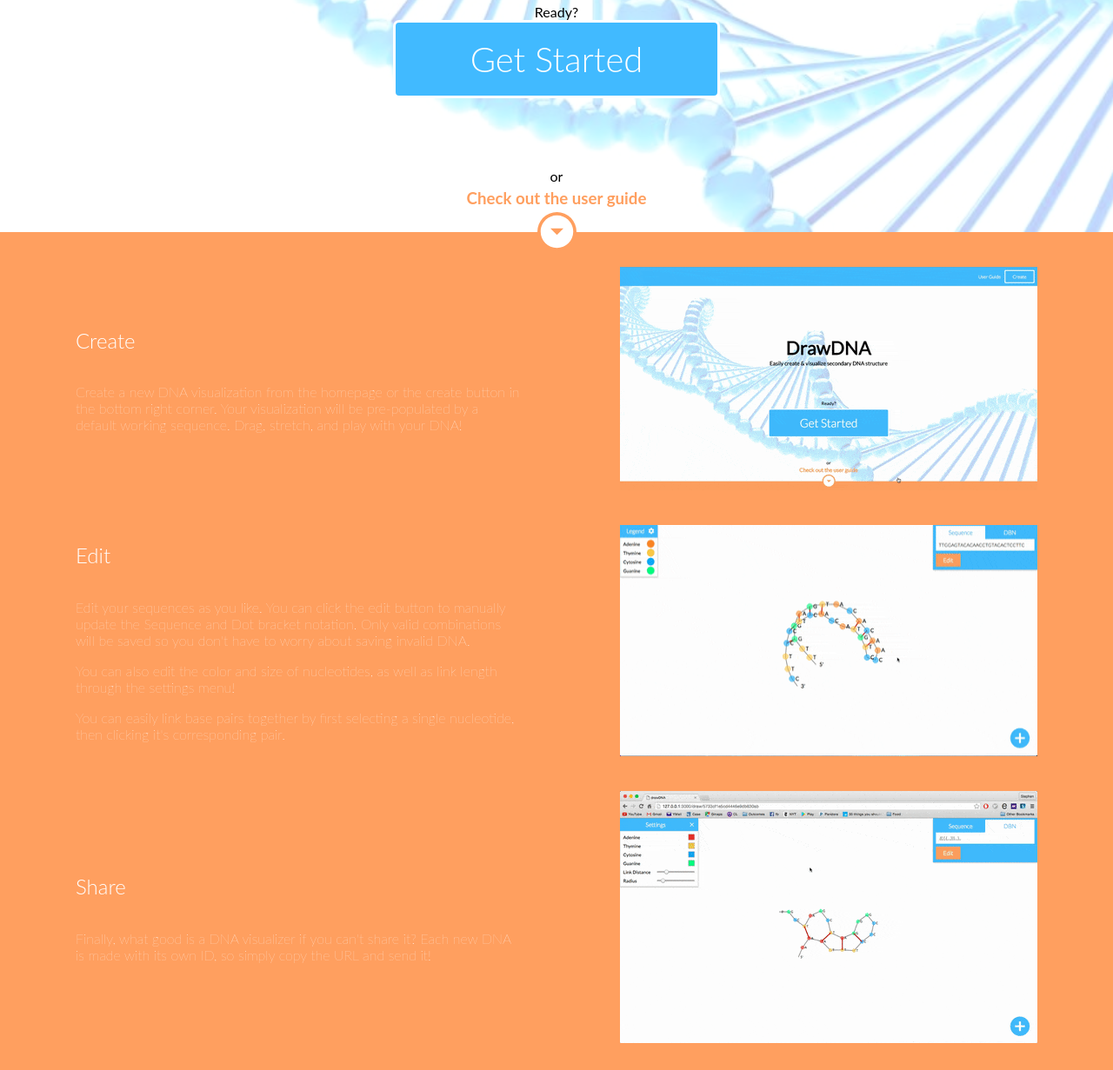
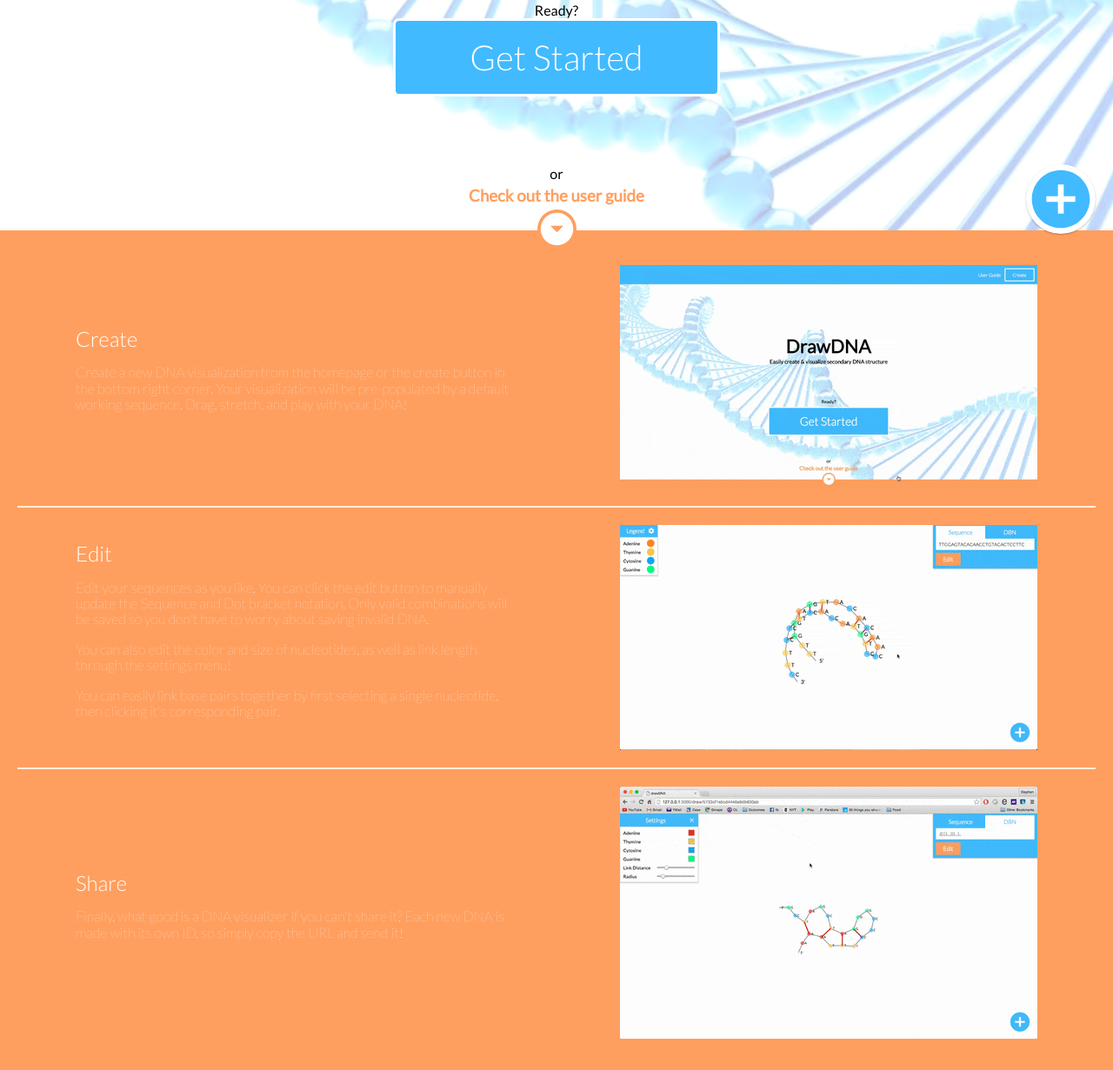
Before and after one commit to thedeagler/drawDNA, a website: page public/home.html in a window 1280 px wide. Shown: the part 511-1742 px from the top of the page at 87% size. Drawn offline with nearby package versions, Linux system fonts and the light colour scheme.

Commit message:
added create icon button to homepage as well

```diff
--- a/public/home.html
+++ b/public/home.html
@@ -4,8 +4,8 @@
   <meta charset="utf-8">
   <meta http-equiv="X-UA-Compatible" content="IE=edge">
   <title>DrawDNA | Home</title>
-  <!-- <link rel="stylesheet" href=".https://cdnjs.cloudflare.com/ajax/libs/normalize/4.1.1/normalize.min.css"> -->
-  <!-- <link href='https://fonts.googleapis.com/css?family=Lato:400,100,300' rel='stylesheet' type='text/css'> -->
+  <link rel="stylesheet" href=".https://cdnjs.cloudflare.com/ajax/libs/normalize/4.1.1/normalize.min.css">
+  <link href='https://fonts.googleapis.com/css?family=Lato:400,100,300' rel='stylesheet' type='text/css'>
   <link rel="stylesheet" href="styles/home.css">
 
   <script defer src="scripts/smooth-scroll.min.js"></script>
@@ -58,7 +58,7 @@
       </div>
       <img class="tutorial_image compress" src="resources/edit-small.gif"></img>
     </div>
-    <div class="tutorial_wrapper">
+    <div class="tutorial_wrapper last_tut">
       <div class="tutorial_text">
         <h2 class="tutorial_title">Share</h2>
         <div class="tutorial_content">
@@ -68,6 +68,7 @@
       <img class="tutorial_image compress" src="resources/share-small.gif"></img>
     </div>
   </div>
+  <a href="/new"><img id="add_icon" src="./resources/add_circle.svg"></img></a>
   <div id="background">
 </body>
 </html>
--- a/public/styles/draw.css
+++ b/public/styles/draw.css
@@ -34,17 +34,25 @@
 }
 
 #add_icon {
-  position: absolute;
+  position: fixed;
   bottom: 20px;
   right: 20px;
   height: 80px;
   width: 80px;
   border-radius: 40px;
+  background-color: white;
+  box-shadow: 0 1px 2px 0 rgba(0, 0, 0, 0.26);
 }
 
 #add_icon:hover {
-  stroke: black;
-  stroke-width: 5px;
+  -webkit-transition: transform .1s;
+  -o-transition: transform .1s;
+  transition: transform .1s;
+  -webkit-transform: translateY(-1px);
+  -ms-transform: translateY(-1px);
+  -o-transform: translateY(-1px);
+  transform: translateY(-1px);
+  box-shadow: 0 2px 8px 0 rgba(0, 0, 0, 0.26);
 }
 
 #loading {
--- a/public/styles/home.css
+++ b/public/styles/home.css
@@ -30,6 +30,28 @@
 
 h3 {
   margin: 5px;
+}
+
+#add_icon {
+  position: fixed;
+  bottom: 20px;
+  right: 20px;
+  height: 80px;
+  width: 80px;
+  border-radius: 40px;
+  background-color: white;
+  box-shadow: 0 1px 2px 0 rgba(0, 0, 0, 0.26);
+}
+
+#add_icon:hover {
+  -webkit-transition: transform .1s;
+  -o-transition: transform .1s;
+  transition: transform .1s;
+  -webkit-transform: translateY(-1px);
+  -ms-transform: translateY(-1px);
+  -o-transform: translateY(-1px);
+  transform: translateY(-1px);
+  box-shadow: 0 2px 8px 0 rgba(0, 0, 0, 0.26);
 }
 
 /*
@@ -211,6 +233,11 @@
   display: flex;
   justify-content: space-around;
   color: white;
+  border-bottom: 2px solid papayawhip;
+}
+
+.last_tut {
+  border-bottom: 0px;
 }
 
 .tutorial_text {
@@ -232,6 +259,7 @@
 
 .tutorial_title {
   font-weight: 300;
+  margin: 0;
 }
 
 .tutorial_content {
```
Also changed, not shown: public/draw.html (+3 -3 lines).
